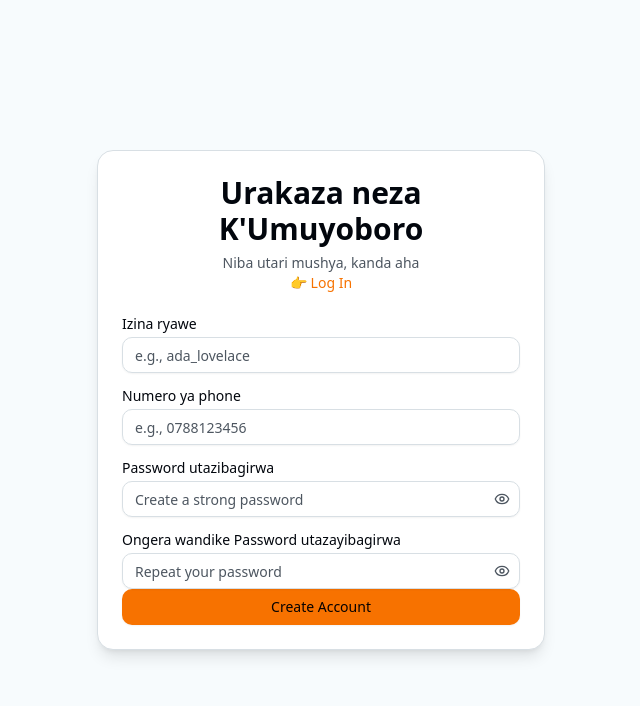
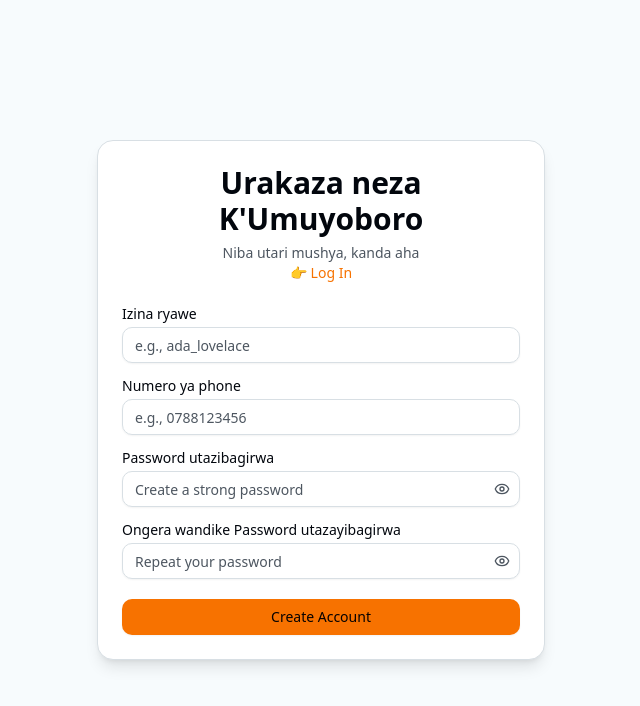
Before and after one commit to biooids/umuyoboro-biooids, a Next.js app in the folder client/: page /auth/signup in a window 1280 px wide. Shown: the top 706 px of the page, without its empty margins (319-959 px from the left). Built offline with nearby package versions, Linux system fonts and the light colour scheme; no server answers.

Commit message:
improved ui/ux

```diff
--- a/client/src/components/pages/auth/Login.tsx
+++ b/client/src/components/pages/auth/Login.tsx
@@ -145,7 +145,7 @@ const LoginForm = () => {
           </CardContent>
 
           <CardFooter>
-            <Button type="submit" disabled={isLoading} className="w-full">
+            <Button type="submit" disabled={isLoading} className="w-full mt-5">
               {isLoading ? (
                 <>
                   <Loader2 className="animate-spin mr-2 h-4 w-4" />
--- a/client/src/components/pages/auth/SignUp.tsx
+++ b/client/src/components/pages/auth/SignUp.tsx
@@ -209,7 +209,7 @@ const SignUpForm = () => {
           </CardContent>
 
           <CardFooter>
-            <Button type="submit" disabled={isLoading} className="w-full">
+            <Button type="submit" disabled={isLoading} className="w-full mt-5">
               {isLoading ? (
                 <>
                   <Loader2 className="animate-spin mr-2 h-4 w-4" />
```
